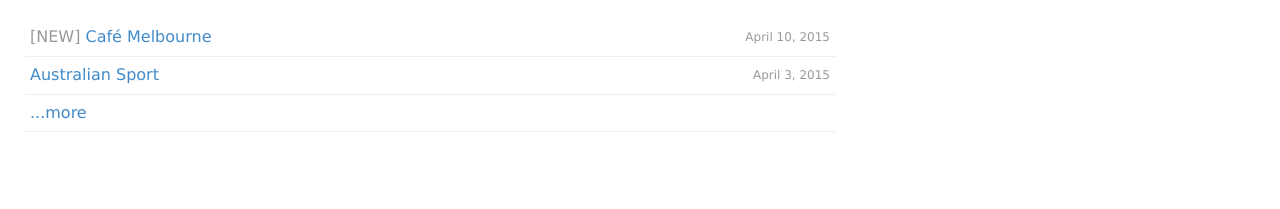
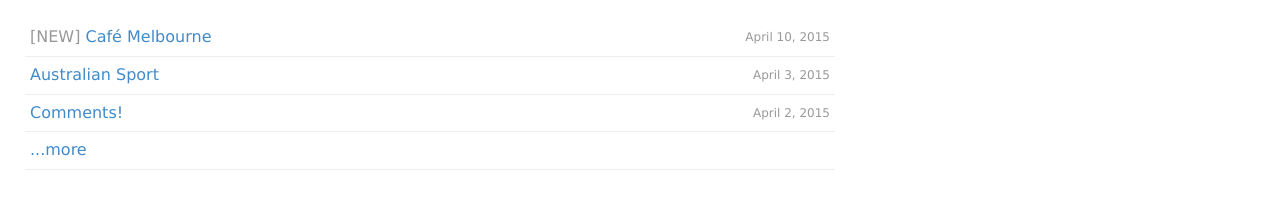
Before and after one commit to joekearney/joekearney.github.io, a Jekyll site: the page built from _posts/2015-01-01-where-are-we.html, in a window 1280 px wide and 1386 px high, cut to the strip 0-935 px from the top of the window. Shown: the part 275-484 px from the top of the strip. Built offline with Jekyll 4.4.1, drawn with Linux system fonts in a browser that asks for light colours; nearby versions of some CDN libraries; some web fonts are replaced.

Commit message:
do post counting for top 3 properly

```diff
--- a/_posts/2015-01-01-where-are-we.html
+++ b/_posts/2015-01-01-where-are-we.html
@@ -45,8 +45,12 @@
       <div id="div-blog-listing" class="col-md-8">
         <h2>Backpacking with a Suitcase <span class="post-description">&ndash; minimal blog of what we've been up to &ndash; <a href="/travel-index.html">see all</a></span></h2>
         <ul class="listing">
-          {% for post in site.posts limit: 3 %}
+          {% comment %} Only list the top 3 and any new items further down the list {% endcomment %}
+          {% assign counter = 0 %}
+          {% for post in site.posts %}
             {% if post.tags contains 'travel' %}
+              {% if counter < 3 or post.tags contains 'new' %}
+                {% assign counter = counter | plus: 1 %}
                 <li>
                   {% if post.tags contains 'new' %}<span class="post-description">[NEW]</span>{% endif %}
                   <span class="post-date">{{ post.date | date: "%B %e, %Y" }}</span>
@@ -55,6 +59,7 @@
                     <span class="post-description">&ndash; {{ post.description }}</span>
                   {% endunless %}
                 </li>
+              {% endif %}
             {% endif %}
           {% endfor %}
           <li><span class="post-description"><a href="/travel-index.html">...more</a></span></li>
```
Lines whose indentation alone changed are shown as unchanged.
